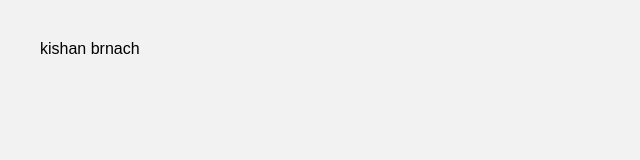
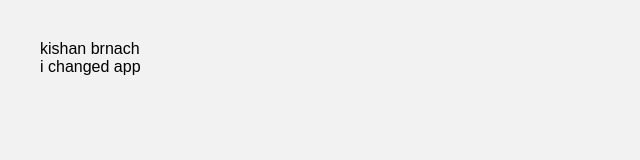
Before and after one commit to Sanuthb/Company_Site, a React (Vite) app in the folder Frontend/: page / in a window 1280 px wide. Shown: the top 160 px of the page, without its empty margins (0-640 px from the left). Built offline with nearby package versions, Linux system fonts and the light colour scheme.

Commit message:
changes made

```diff
--- a/Frontend/src/App.jsx
+++ b/Frontend/src/App.jsx
@@ -4,6 +4,7 @@ const App = () => {
   return (
     <div>
       <p>kishan brnach</p>
+      <p>i changed app</p>
     </div>
   )
 }
```
